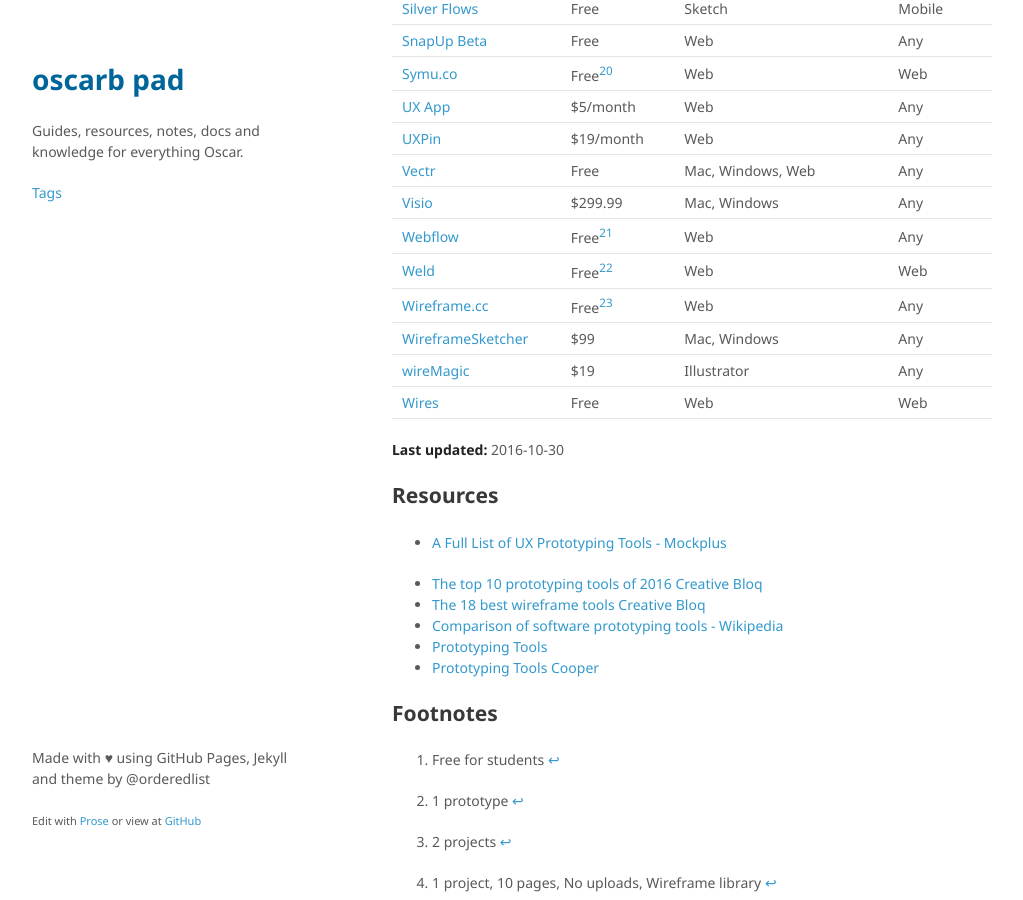
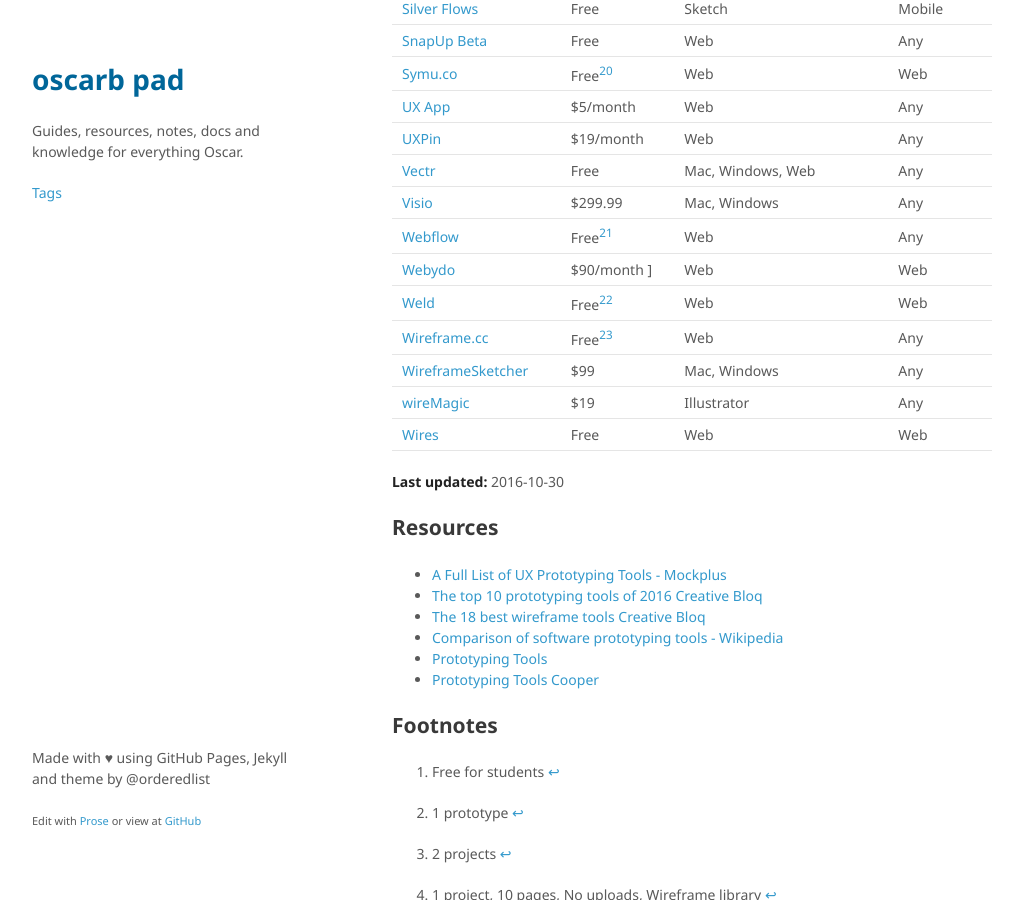
Before and after one commit to oscarb/pad, a Jekyll site: the page built from _docs/prototyping.md, in a window 1280 px wide and 900 px high, scrolled down 2088 px. Shown: the whole window, without its empty margins (128-1151 px from the left). Built offline with Jekyll 4.4.1, drawn with Linux system fonts in a browser that asks for light colours; some web fonts are replaced.

Commit message:
Updated prototyping.md

```diff
--- a/_docs/prototyping.md
+++ b/_docs/prototyping.md
@@ -80,6 +80,7 @@ Name | Lowest price | Platform | Protype for
 [Vectr](https://vectr.com/) | Free | Mac, Windows, Web | Any
 [Visio ](https://products.office.com/en-us/Visio/) | $299.99| Mac, Windows | Any
 [Webflow](https://webflow.com/) | Free[^webflow] | Web | Any
+[Webydo](http://www.webydo.com/) | $90/month ] | Web | Web
 [Weld](https://www.weld.io/) | Free[^weld] | Web | Web
 [Wireframe.cc](https://wireframe.cc/) | Free[^wireframecc] | Web | Any
 [WireframeSketcher](http://wireframesketcher.com/)  | $99 | Mac, Windows | Any
@@ -117,9 +118,8 @@ Name | Lowest price | Platform | Protype for
 
 ## Resources
 
+
 * [A Full List of UX Prototyping Tools - Mockplus](http://www.mockplus.com/blog/post/121-a-full-list-of-ux-prototyping-tools)
-
-
 * [The top 10 prototyping tools of 2016  Creative Bloq](http://www.creativebloq.com/web-design/top-10-prototyping-tools-2016-21619216)
 * [The 18 best wireframe tools  Creative Bloq](http://www.creativebloq.com/wireframes/top-wireframing-tools-11121302)
 * [Comparison of software prototyping tools - Wikipedia](https://en.wikipedia.org/wiki/Comparison_of_software_prototyping_tools)
```
